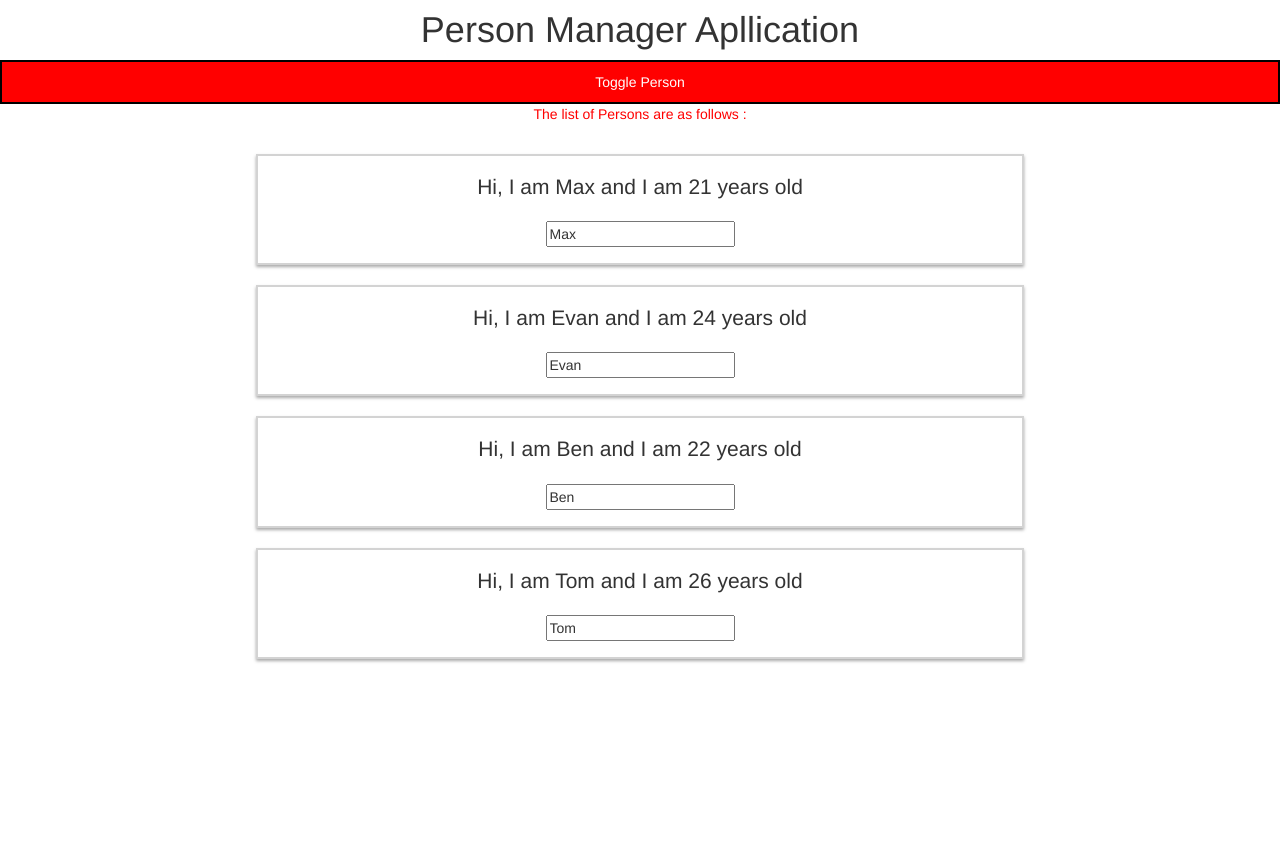
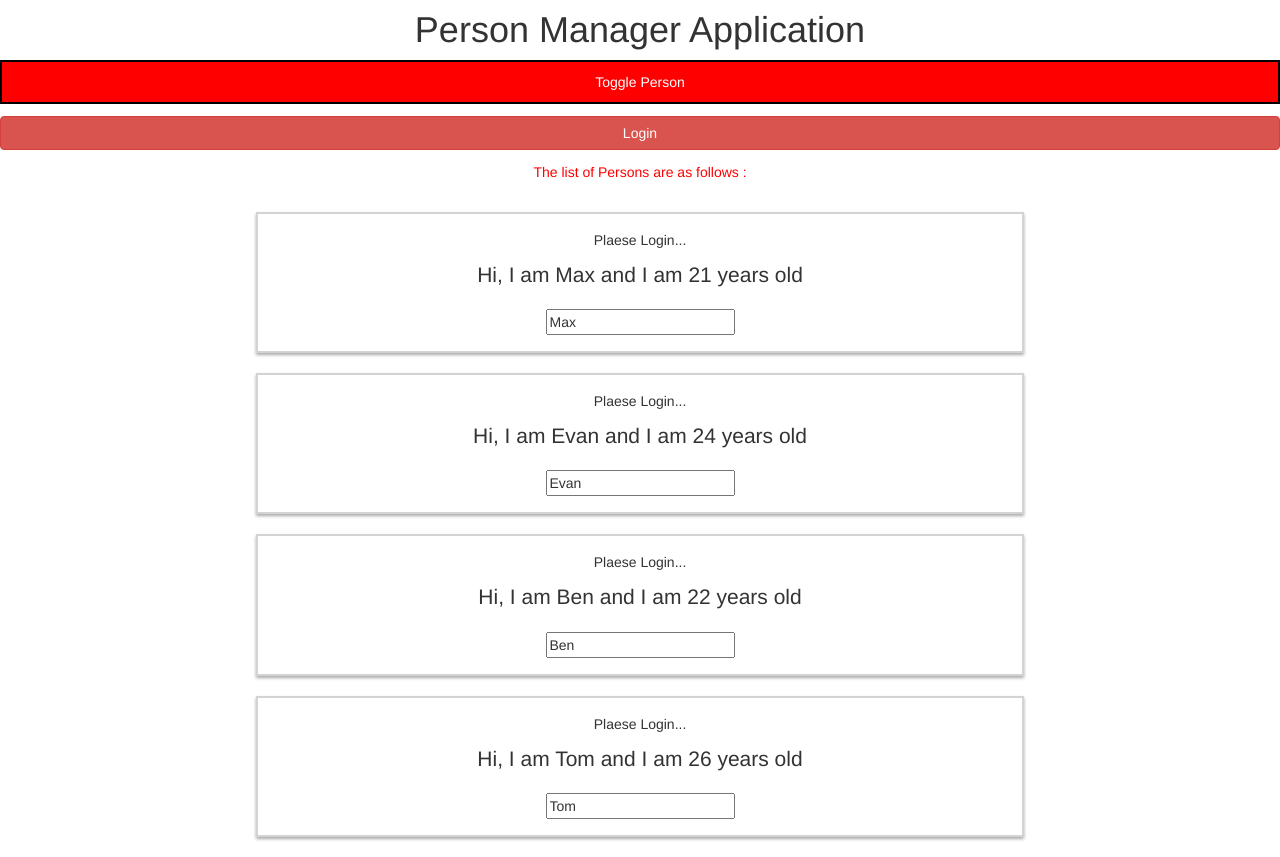
Before and after one commit to arunkudiyal/tfa-fed, a React (Create React App) app: page / in a window 1280 px wide. Both pictures are taken after a click on the button "Toggle Person". Before the commit the page ends 800 px from the top, so only its background shows below. Built offline with nearby package versions, Linux system fonts and the light colour scheme.

Commit message:
Prop Drilling & Callbacks in setState()

```diff
--- a/src/components/Persons/Person/Person.css
+++ b/src/components/Persons/Person/Person.css
@@ -6,3 +6,12 @@
     padding: 16px;
     text-align: center;
 }
+
+.NewClass {
+    width: 60%;
+    margin: 20px auto;
+    border: 5px solid red;
+    box-shadow: 0 2px 3px darkgrey;
+    padding: 16px;
+    text-align: center;
+}
--- a/src/components/Persons/Person/Person.js
+++ b/src/components/Persons/Person/Person.js
@@ -1,4 +1,7 @@
 import React, { useEffect } from 'react'
+import Aux from '../../../hoc/Aux'
+
+import './Person.css'
 
 const Person = (props) => {
     useEffect(() => {
@@ -6,7 +9,7 @@ const Person = (props) => {
 
         // HttpRequest / SideEffects
         setTimeout(() => {
-            alert('Saved the data to the DB!')
+            // alert('Saved the data to the DB!')
         }, 1000)
 
         // Perform something when the component is unmounted
@@ -24,11 +27,13 @@ const Person = (props) => {
 
     console.log(`[Person.js] rendering...`);
     return (
-        <div className="Person">
+        <Aux classes="Person">
+            {props.isAuth ? <p>Login Successfull...!</p> : <p>Plaese Login...</p>}
             <p onClick={props.click} className="lead">Hi, I am {props.name} and I am {props.age} years old</p>
             <input type="text" placeholder="Enter the name" onChange={props.changed} value={props.name} />
-        </div>
+        </Aux>
     )
 }
 
+// export default withClass(Person, "Person", "NewClass")
 export default Person
--- a/src/components/Persons/Persons.js
+++ b/src/components/Persons/Persons.js
@@ -49,7 +49,8 @@ class Persons extends Component {
                 name={person.name}
                 age={person.age}
                 changed={ (event) => this.props.changed(event, person.id) }
-                key={person.id} />
+                key={person.id}
+                isAuth={this.props.isAuthenticated} />
         })
     }
 }
--- a/src/container/App.js
+++ b/src/container/App.js
@@ -1,5 +1,5 @@
 // STATE IN CLASS-BASED COMPONENT
-import { Component } from "react";
+import { Component, Fragment } from "react";
 import '../components/Persons/Person/Person.css'
 import './App.css'
 import Persons from "../components/Persons/Persons";
@@ -22,7 +22,9 @@ class App extends Component {
       {id:'person_4', name: 'Tom', age: '26'}
     ],
     otherState: 'Some other State',
-    showPerson: false
+    showPerson: false,
+    changeCounter: 0,
+    authenticated: false
   }
 
   static getDerivedStateFromProps(props, state) {
@@ -70,12 +72,21 @@ class App extends Component {
     newPersonState[personIndex] = person
 
     // change the state of that particular index
-    this.setState( {persons: newPersonState} )
+    this.setState((prevState, props) => {
+      return {
+        persons: newPersonState,
+        changeCounter: prevState.changeCounter + 1
+      }
+    })
   }
 
   togglePerson = () => {
     const doShow = this.state.showPerson
     this.setState({showPerson: !doShow})
+  }
+
+  loginHandler = () => {
+    this.setState({authenticated : true})
   }
 
   deletePerson = (personIndex) => {
@@ -94,7 +105,8 @@ class App extends Component {
       color: 'white',
       border: '2px solid black',
       padding: '10px',
-      cursor: 'pointer'
+      cursor: 'pointer',
+      marginBottom: '12px'
     }
 
     let persons = null;
@@ -105,7 +117,8 @@ class App extends Component {
               <Persons
                 persons={this.state.persons}
                 clicked={this.deletePerson}
-                changed={this.changeName} />
+                changed={this.changeName}
+                isAuthenticated={this.state.authenticated} />
           </div>
       )
       buttonStyle.backgroundColor = 'red'
@@ -120,17 +133,23 @@ class App extends Component {
     }
 
     return(
+      <Fragment>
         <div className="App">
           <h1 style={{ marginTop: '10px' }}>{this.props.appTitle}</h1>
           <div style={{ display: 'flex', flexDirection: 'column' }}>
             <button
             style={buttonStyle}
             onClick={this.togglePerson} >Toggle Person</button>
+            <button
+              className="btn btn-block btn-danger"
+              style={{ marginBottom: '12px' }}
+              onClick={this.loginHandler}>Login</button>
             <p className={classes.join(' ')}>The list of Persons are as follows : </p>
 
             { persons }
           </div>
         </div>
+      </Fragment>
     )
   }
 }
--- /dev/null
+++ b/src/hoc/Aux.js
@@ -0,0 +1,7 @@
+const Aux = (props) => {
+    return (
+        <div className={props.classes}> {props.children} </div>
+    )
+}
+
+export default Aux
--- a/src/index.js
+++ b/src/index.js
@@ -4,7 +4,7 @@ import App from './container/App'
 
 ReactDOM.render(
   <React.StrictMode>
-    <App appTitle="Person Manager Apllication" />
+    <App appTitle="Person Manager Application" />
   </React.StrictMode>,
   document.getElementById('root')
 );
```
Also changed, not shown: src/hoc/withClass.js (added, +11 -0 lines). Lines whose indentation alone changed are shown as unchanged.
